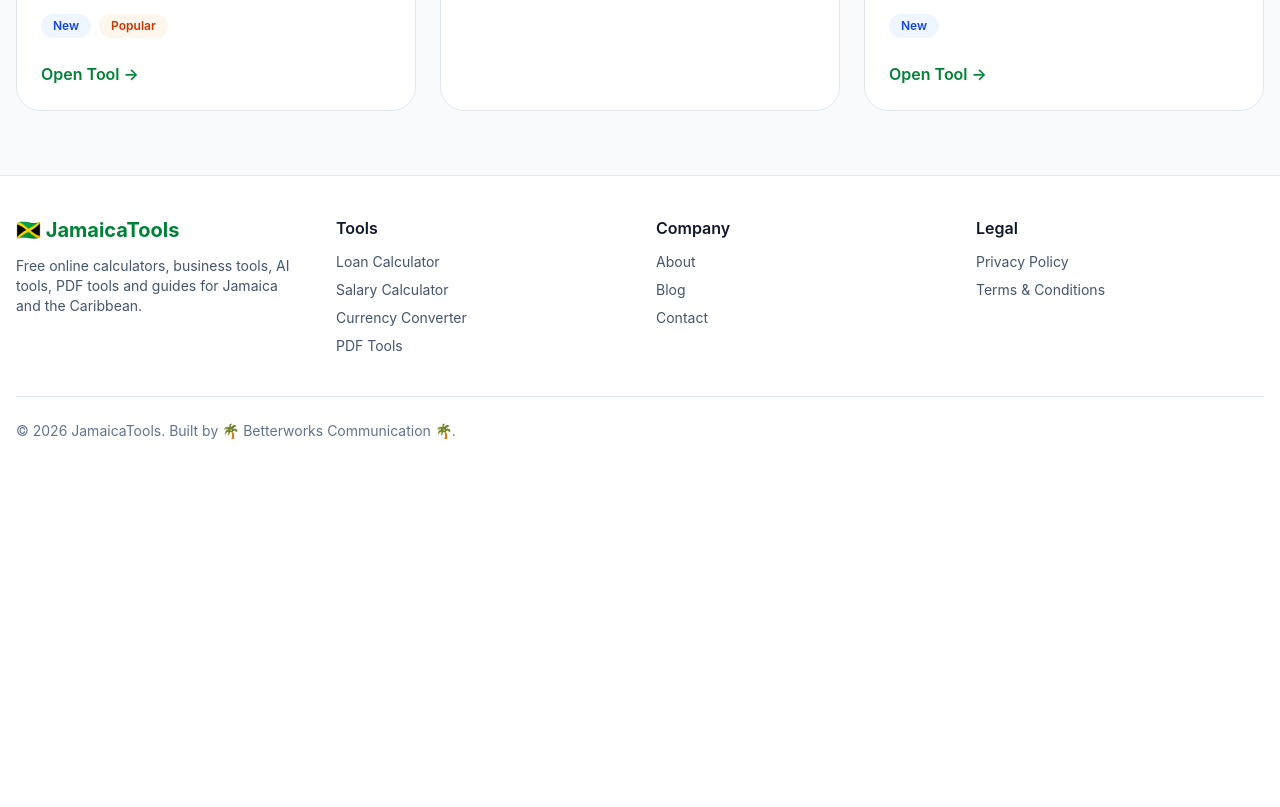
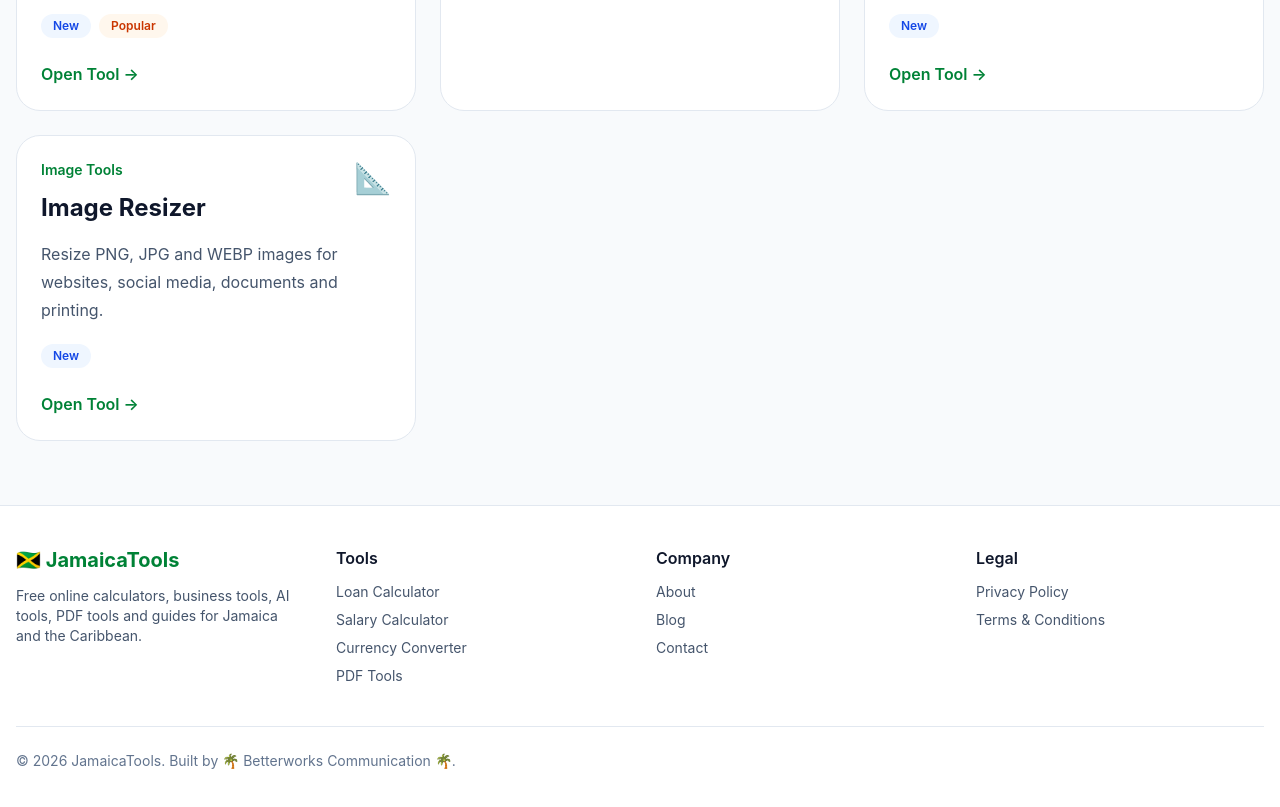
Before and after one commit to Movieslists02/jamaicatools, a React (Vite) app: page /tools in a window 1280 px wide. Shown: the part 1260-2067 px from the top of the page. Before the commit the page ends 1741 px from the top, so only its background shows below. Built offline with nearby package versions, Linux system fonts and the light colour scheme.

Commit message:
feat: add image resizer tool page

```diff
--- /dev/null
+++ b/src/components/tools/images/ImageResizer.jsx
@@ -0,0 +1,29 @@
+import ImageWorkspace from "./ImageWorkspace";
+
+const ACCEPTED_IMAGE_TYPES = [
+  "image/png",
+  "image/jpeg",
+  "image/webp",
+];
+
+const MAX_IMAGE_SIZE = 10 * 1024 * 1024;
+
+function ImageResizer() {
+  return (
+    <ImageWorkspace
+      title="Image Resizer"
+      headerTitle="📐 Image Resizer"
+      headerSubtitle="Resize images for websites, social media, documents and printing."
+      actionLabel="Resize Image"
+      uploadTitle="Drag and drop your image here"
+      uploadDescription="Upload a PNG, JPG/JPEG, or WEBP image up to 10 MB."
+      browseLabel="Browse Image"
+      previewTitle="Original Image"
+      detailsTitle="Image Information"
+      acceptedTypes={ACCEPTED_IMAGE_TYPES}
+      maxFileSize={MAX_IMAGE_SIZE}
+    />
+  );
+}
+
+export default ImageResizer;
--- a/src/data/tools.js
+++ b/src/data/tools.js
@@ -242,6 +242,35 @@ seoDescription:
       "image-resizer",
     ],
   },
+
+  {
+    id: 10,
+    slug: "image-resizer",
+    title: "Image Resizer",
+    category: "Image Tools",
+    description:
+      "Resize PNG, JPG and WEBP images for websites, social media, documents and printing.",
+    icon: "📐",
+    featured: false,
+    popular: false,
+    new: true,
+    keywords: [
+      "image resizer",
+      "resize image",
+      "change image dimensions",
+      "resize png",
+      "resize jpg",
+      "resize webp",
+    ],
+    seoTitle: "Free Image Resizer | JamaicaTools",
+    seoDescription:
+      "Resize PNG, JPG and WEBP images online for websites, social media, documents and printing.",
+    relatedTools: [
+      "image-compressor",
+      "image-converter",
+      "background-remover",
+    ],
+  },
 ];
 
 export default tools;
--- a/src/pages/ToolDetails.jsx
+++ b/src/pages/ToolDetails.jsx
@@ -10,6 +10,7 @@ import tools from "../data/tools";
 import BackgroundRemover from "../components/tools/images/BackgroundRemover";
 import ImageCompressor from "../components/tools/images/ImageCompressor";
 import ImageConverter from "../components/tools/images/ImageConverter";
+import ImageResizer from "../components/tools/images/ImageResizer";
 
 const toolComponents = {
   "loan-calculator": LoanCalculator,
@@ -21,6 +22,7 @@ const toolComponents = {
   "background-remover": BackgroundRemover,
   "image-compressor": ImageCompressor,
   "image-converter": ImageConverter,
+  "image-resizer": ImageResizer,
 };
 
 function ToolDetails() {
```
